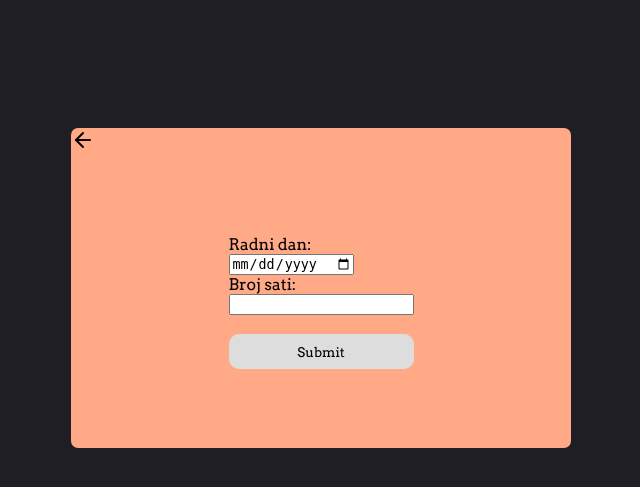
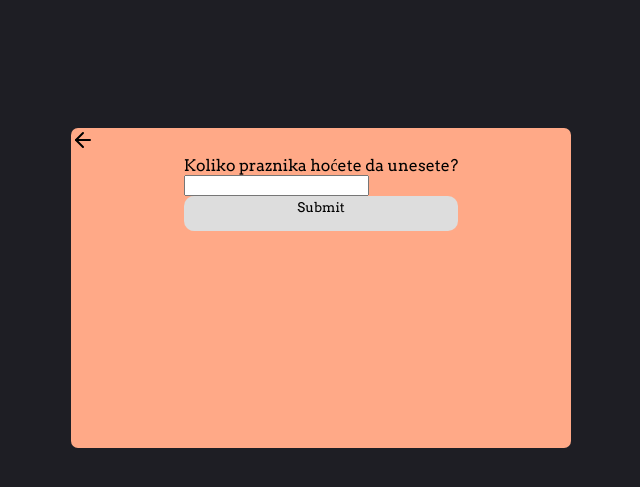
Before and after one commit to monsieurdule/13E034IP, a PHP site: page /html/inputdate.html in a window 1280 px wide. Shown: the top 487 px of the page, without its empty margins (319-959 px from the left). Run offline with PHP 8.4, Linux system fonts and the light colour scheme.

Commit message:
development

```diff
--- a/css/inputadmin.css
+++ b/css/inputadmin.css
@@ -87,8 +87,8 @@ body {
 
 .form-box-date {
     display: flex;
-    height: 320px;
-    width: 500px;
+    min-width: 500px;
+    min-height: 320px;
     margin-top: 10%;
     background-color: #FFA987;
     flex-direction: column;
@@ -105,6 +105,7 @@ input[type=submit] {
     border-radius: 10px;
     border: none;
     cursor: pointer;
+    padding-bottom: 15px;
 }
 
 .input[type=submit]:hover {
--- a/html/inputdate.html
+++ b/html/inputdate.html
@@ -8,19 +8,18 @@
     <title>zdravlje.rs</title>
     <link rel="stylesheet" href="../css/inputadmin.css">
     <link href="https://fonts.googleapis.com/css?family=Arvo&display=swap" rel="stylesheet">
+    <script type="text/javascript" src="../js/inputdate.js"></script>
 </head>
 
 <body>
     <div class="container">
         <div class="form-box-date">
             <a href="admin.html"><img src="../images/arrow-left.svg" alt="arrow-img"></a>
-            <div class="form-content">
+            <div class="form-content" id="form-content">
                 <form>
-                    <label for="date">Radni dan:</label><br>
-                    <input type="date" id="birthday" name="birthday"><br>
-                    <label for="nhours">Broj sati:</label><br>
-                    <input type="text" id="nhours" name="nhours"><br><br>
-                    <input type="submit">
+                    <label for="date">Koliko praznika hoćete da unesete?</label><br>
+                    <input type="text" id="brDana"><br>
+                    <input type="submit" onclick="generateForm();">
                 </form>
             </div>
         </div>
--- /dev/null
+++ b/js/inputdate.js
@@ -0,0 +1,14 @@
+function generateForm() {
+
+    var cnt = parseInt(document.getElementById("brDana").value);
+    document.getElementById("form-content").innerHTML = "";
+
+    for (var i = 0; i < cnt; i++) {
+
+        document.getElementById("form-content").innerHTML += "<label for=\"date\">Radni dan:</label><br><input type=\"date\" id=\"birthday " +
+            cnt + " \" name=\"birthday\"><br><label for=\"nhours\">Broj sati:</label><br><input type=\"text\" id=\"nhours " +
+            cnt + "\" name=\"nhours\"><br><br><input type=\"submit\" id=\"submit" + cnt + "\">"
+
+    }
+
+}
```
